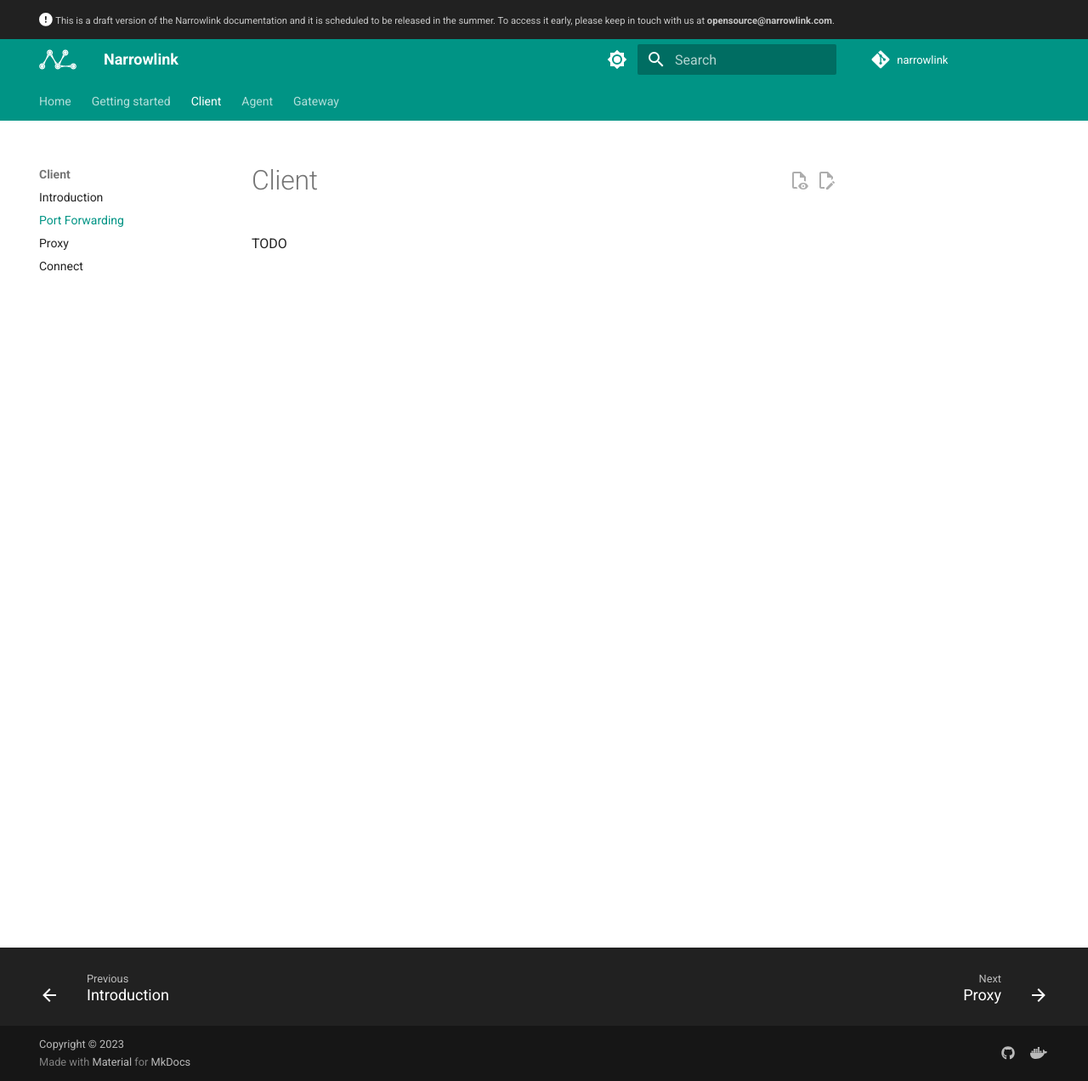
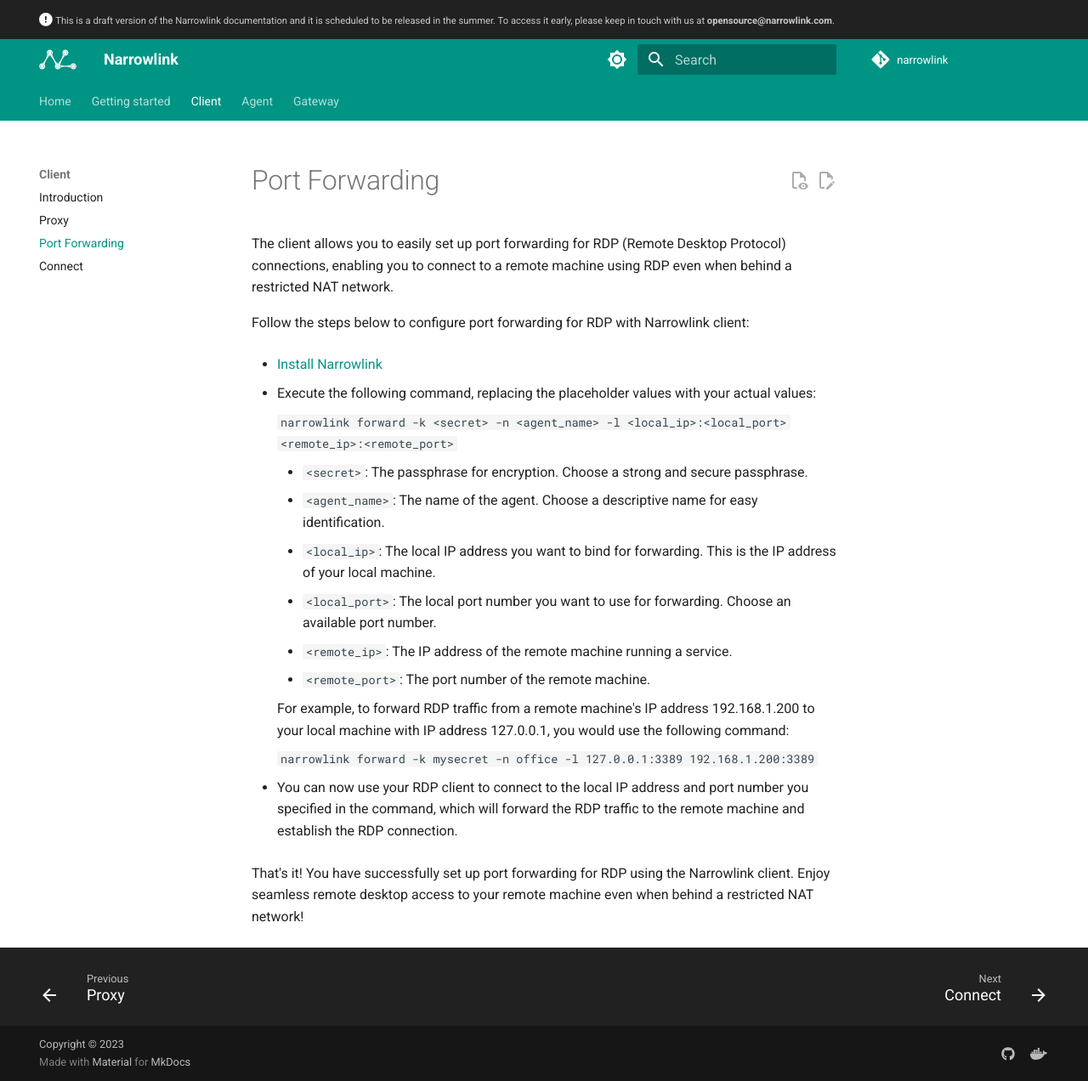
Before and after one commit to narrowlink/docs, an MkDocs documentation site: the page built from docs/client/port-forwarding.md, in a window 1280 px wide and 1272 px high. Shown: the whole window at 85% size. Built offline with MkDocs 1.6.1 and Material for MkDocs 9.7.7, drawn with Linux system fonts in a browser that asks for light colours; comment, search, counter and statistics services are not loaded.

Commit message:
add client details

```diff
--- a/docs/client/port-forwarding.md
+++ b/docs/client/port-forwarding.md
@@ -1,3 +1,25 @@
-# Client
+The client allows you to easily set up port forwarding for RDP (Remote Desktop Protocol) connections, enabling you to connect to a remote machine using RDP even when behind a restricted NAT network.
 
-TODO
+Follow the steps below to configure port forwarding for RDP with Narrowlink client:
+
+- [Install Narrowlink](/getting-started/installation/#cargo)
+
+- Execute the following command, replacing the placeholder values with your actual values:
+
+    `narrowlink forward -k <secret> -n <agent_name> -l <local_ip>:<local_port> <remote_ip>:<remote_port>`
+
+    -   `<secret>`: The passphrase for encryption. Choose a strong and secure passphrase.
+    -   `<agent_name>`: The name of the agent. Choose a descriptive name for easy identification.
+    -   `<local_ip>`: The local IP address you want to bind for forwarding. This is the IP address of your local machine.
+    -   `<local_port>`: The local port number you want to use for forwarding. Choose an available port number.
+    -   `<remote_ip>`: The IP address of the remote machine running a service.
+    -   `<remote_port>`: The port number of the remote machine.
+
+    For example, to forward RDP traffic from a remote machine's IP address 192.168.1.200 to your local machine with IP address 127.0.0.1, you would use the following command:
+
+    `narrowlink forward -k mysecret -n office -l 127.0.0.1:3389 192.168.1.200:3389`
+
+-  You can now use your RDP client to connect to the local IP address and port number you specified in the command, which will forward the RDP traffic to the remote machine and establish the RDP connection.
+
+
+That's it! You have successfully set up port forwarding for RDP using the Narrowlink client. Enjoy seamless remote desktop access to your remote machine even when behind a restricted NAT network!
--- a/docs/getting-started/use-cases.md
+++ b/docs/getting-started/use-cases.md
@@ -11,7 +11,7 @@ Narrowlink is a versatile tool that can be used in various scenarios based on yo
 ## Examples
 You can find specific practical examples of using Narrowlink in the following:
 
-### Publish Web Services
-### Share network access
-### SSH
-### RDP
+- [Publish Web Services](/agent/publish/)
+- [Share network access](/client/proxy/)
+- [Port Forwarding](/client/port-forwarding/)
+- [SSH](/client/connect/)
--- a/mkdocs.yml
+++ b/mkdocs.yml
@@ -68,9 +68,13 @@ nav:
   - Client:
       [
         Introduction: client/introduction.md,
+        Proxy: client/proxy.md,
         Port Forwarding: client/port-forwarding.md,
-        Proxy: client/proxy.md,
         Connect: client/connect.md,
       ]
-  - Agent: agent/index.md
+  - Agent:
+      [
+        Introduction: agent/introduction.md,
+        Publish Web Server: agent/publish.md
+      ]
   - Gateway: gateway/index.md
```
Also changed, not shown: docs/client/connect.md (+24 -2 lines), docs/client/introduction.md (+42 -0 lines), docs/client/proxy.md (+25 -2 lines), docs/agent/introduction.md (renamed from docs/agent/index.md), docs/agent/publish.md (added).
